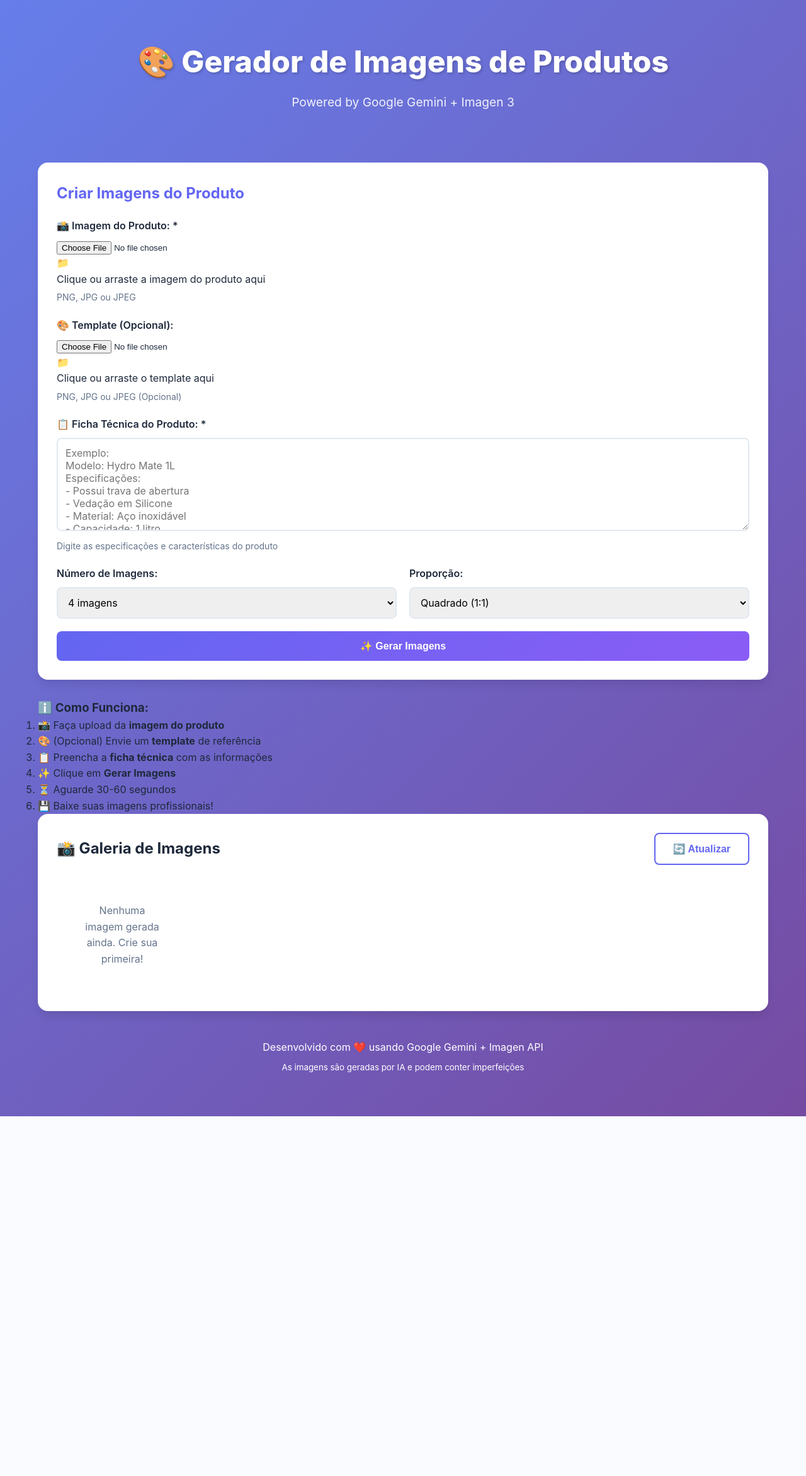
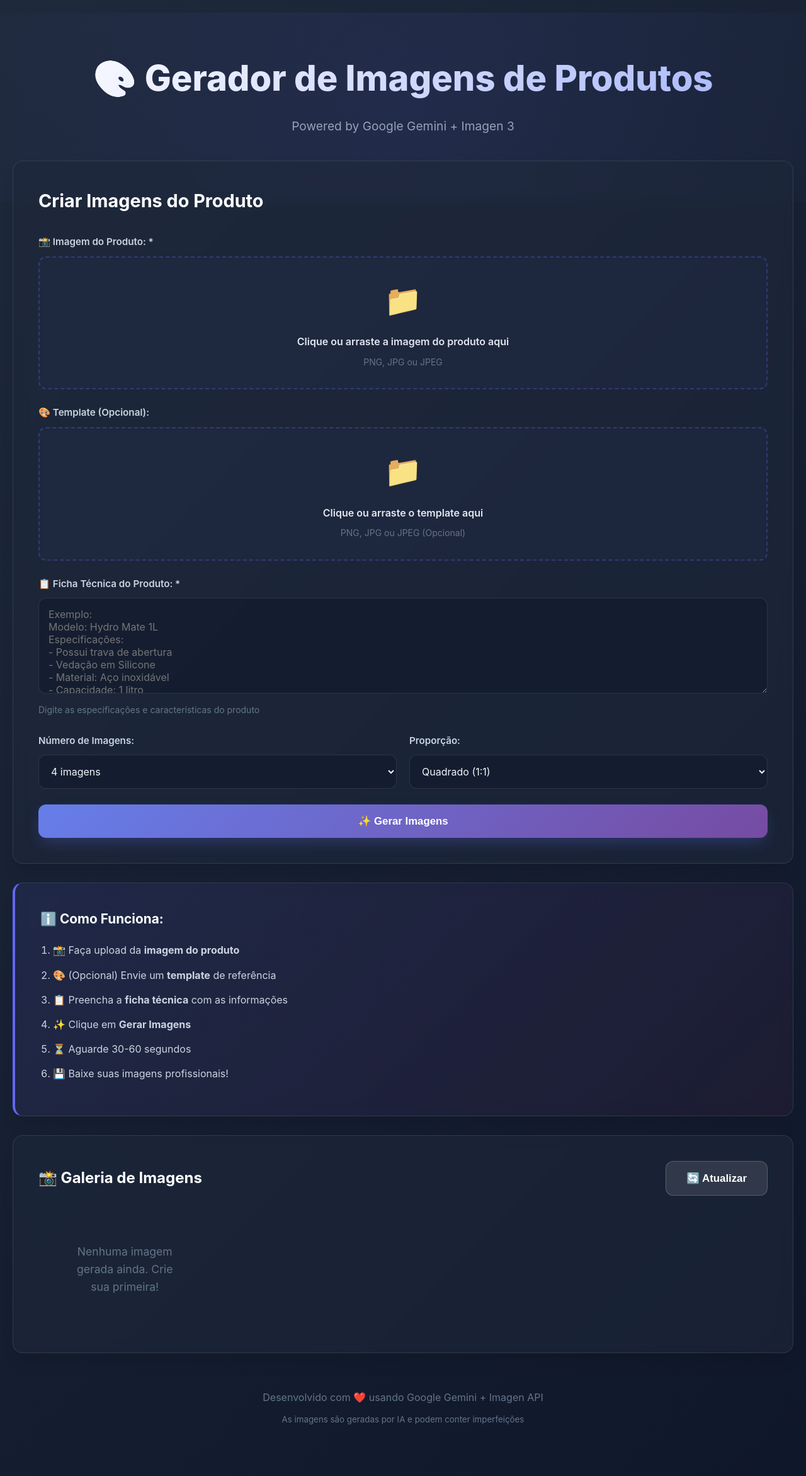
Before and after one commit to BHENZZ/geradorimagens, a Flask app: page / in a window 1280 px wide; the page is wider, and only the part inside the window is pictured. Shown: that part at 63% size. Before the commit the page ends 1772 px from the top of that part, so only its background shows below. Run offline with Flask 3, Linux system fonts and the light colour scheme; data that the repository does not hold is empty.

Commit message:
Update style.css

```diff
--- a/static/css/style.css
+++ b/static/css/style.css
@@ -6,104 +6,219 @@
 }
 
 :root {
-    --primary-color: #6366f1;
+    /* Cores MeliXpress Style */
+    --primary: #6366f1;
     --primary-dark: #4f46e5;
-    --secondary-color: #8b5cf6;
-    --success-color: #10b981;
-    --danger-color: #ef4444;
-    --dark-bg: #1e1b4b;
-    --light-bg: #f8fafc;
-    --card-bg: #ffffff;
-    --text-primary: #1e293b;
-    --text-secondary: #64748b;
-    --border-color: #e2e8f0;
+    --primary-light: #818cf8;
+    --secondary: #ec4899;
+    --success: #10b981;
+    --warning: #f59e0b;
+    --danger: #ef4444;
+
+    /* Neutros */
+    --dark: #0f172a;
+    --dark-alt: #1e293b;
+    --gray-900: #0f172a;
+    --gray-800: #1e293b;
+    --gray-700: #334155;
+    --gray-600: #475569;
+    --gray-500: #64748b;
+    --gray-400: #94a3b8;
+    --gray-300: #cbd5e1;
+    --gray-200: #e2e8f0;
+    --gray-100: #f1f5f9;
+    --white: #ffffff;
+
+    /* Gradientes */
+    --gradient-primary: linear-gradient(135deg, #667eea 0%, #764ba2 100%);
+    --gradient-dark: linear-gradient(135deg, #1e293b 0%, #0f172a 100%);
+    --gradient-card: linear-gradient(135deg, rgba(255,255,255,0.1) 0%, rgba(255,255,255,0.05) 100%);
+
+    /* Sombras */
+    --shadow-sm: 0 1px 2px 0 rgba(0, 0, 0, 0.05);
     --shadow: 0 4px 6px -1px rgba(0, 0, 0, 0.1);
-    --shadow-lg: 0 10px 15px -3px rgba(0, 0, 0, 0.1);
+    --shadow-md: 0 10px 15px -3px rgba(0, 0, 0, 0.1);
+    --shadow-lg: 0 20px 25px -5px rgba(0, 0, 0, 0.1);
+    --shadow-xl: 0 25px 50px -12px rgba(0, 0, 0, 0.25);
+
+    /* Bordas */
+    --radius-sm: 8px;
+    --radius: 12px;
+    --radius-lg: 16px;
+    --radius-xl: 24px;
 }
 
 body {
-    font-family: -apple-system, BlinkMacSystemFont, 'Segoe UI', Roboto, 'Helvetica Neue', Arial, sans-serif;
-    background: linear-gradient(135deg, #667eea 0%, #764ba2 100%);
+    font-family: 'Inter', -apple-system, BlinkMacSystemFont, 'Segoe UI', Roboto, sans-serif;
+    background: var(--gradient-dark);
     min-height: 100vh;
-    color: var(--text-primary);
+    color: var(--gray-100);
     line-height: 1.6;
 }
 
 .container {
-    max-width: 1200px;
+    max-width: 1400px;
     margin: 0 auto;
     padding: 20px;
 }
 
-/* Header */
+/* Header Moderno */
 header {
     text-align: center;
-    padding: 40px 20px;
-    color: white;
-    margin-bottom: 40px;
+    padding: 60px 20px 40px;
+    position: relative;
+}
+
+header::before {
+    content: '';
+    position: absolute;
+    top: 0;
+    left: 50%;
+    transform: translateX(-50%);
+    width: 200%;
+    height: 300px;
+    background: radial-gradient(circle, rgba(99, 102, 241, 0.1) 0%, transparent 70%);
+    pointer-events: none;
 }
 
 header h1 {
-    font-size: 3rem;
+    font-size: 3.5rem;
     font-weight: 800;
-    margin-bottom: 10px;
-    text-shadow: 2px 2px 4px rgba(0, 0, 0, 0.2);
+    background: linear-gradient(135deg, #fff 0%, #a5b4fc 100%);
+    -webkit-background-clip: text;
+    -webkit-text-fill-color: transparent;
+    background-clip: text;
+    margin-bottom: 15px;
+    position: relative;
 }
 
 .subtitle {
     font-size: 1.2rem;
-    opacity: 0.9;
+    color: var(--gray-400);
+    position: relative;
 }
 
-/* Cards */
-.form-card, .examples-card {
-    background: var(--card-bg);
-    border-radius: 16px;
-    padding: 30px;
+/* Cards Modernos */
+.form-card, .info-card {
+    background: rgba(30, 41, 59, 0.6);
+    backdrop-filter: blur(10px);
+    border: 1px solid rgba(255, 255, 255, 0.1);
+    border-radius: var(--radius-lg);
+    padding: 40px;
     margin-bottom: 30px;
     box-shadow: var(--shadow-lg);
+    transition: all 0.3s ease;
 }
 
-.form-card h2, .examples-card h3 {
-    color: var(--primary-color);
-    margin-bottom: 20px;
-    font-size: 1.5rem;
+.form-card:hover, .info-card:hover {
+    border-color: rgba(99, 102, 241, 0.3);
+    box-shadow: var(--shadow-xl);
+    transform: translateY(-2px);
+}
+
+.form-card h2 {
+    color: var(--white);
+    margin-bottom: 30px;
+    font-size: 1.8rem;
+    font-weight: 700;
 }
 
 /* Form Elements */
 .form-group {
-    margin-bottom: 20px;
+    margin-bottom: 25px;
 }
 
 .form-group label {
     display: block;
-    margin-bottom: 8px;
+    margin-bottom: 10px;
     font-weight: 600;
-    color: var(--text-primary);
+    color: var(--gray-300);
+    font-size: 0.95rem;
 }
 
+/* Upload Area */
+.upload-area {
+    position: relative;
+    border: 2px dashed rgba(99, 102, 241, 0.3);
+    border-radius: var(--radius);
+    padding: 30px;
+    text-align: center;
+    transition: all 0.3s;
+    cursor: pointer;
+    background: rgba(99, 102, 241, 0.03);
+}
+
+.upload-area:hover {
+    border-color: var(--primary);
+    background: rgba(99, 102, 241, 0.08);
+    transform: translateY(-2px);
+}
+
+.upload-area input[type="file"] {
+    position: absolute;
+    width: 100%;
+    height: 100%;
+    top: 0;
+    left: 0;
+    opacity: 0;
+    cursor: pointer;
+}
+
+.upload-placeholder {
+    pointer-events: none;
+}
+
+.upload-icon {
+    font-size: 3rem;
+    display: block;
+    margin-bottom: 15px;
+    filter: grayscale(20%);
+}
+
+.upload-placeholder p {
+    margin: 10px 0 5px;
+    font-weight: 600;
+    color: var(--gray-200);
+}
+
+.upload-placeholder small {
+    color: var(--gray-500);
+}
+
+.image-preview {
+    max-width: 100%;
+    max-height: 300px;
+    border-radius: var(--radius);
+    margin-top: 15px;
+    box-shadow: var(--shadow-md);
+}
+
+/* Textarea e Select */
 .form-group textarea,
 .form-group select {
     width: 100%;
-    padding: 12px;
-    border: 2px solid var(--border-color);
-    border-radius: 8px;
+    padding: 15px;
+    border: 1px solid rgba(255, 255, 255, 0.1);
+    border-radius: var(--radius);
     font-size: 1rem;
-    transition: border-color 0.3s, box-shadow 0.3s;
+    transition: all 0.3s;
     font-family: inherit;
+    background: rgba(15, 23, 42, 0.5);
+    color: var(--gray-100);
 }
 
 .form-group textarea:focus,
 .form-group select:focus {
     outline: none;
-    border-color: var(--primary-color);
+    border-color: var(--primary);
     box-shadow: 0 0 0 3px rgba(99, 102, 241, 0.1);
+    background: rgba(15, 23, 42, 0.8);
 }
 
 .form-group small {
     display: block;
-    margin-top: 5px;
-    color: var(--text-secondary);
+    margin-top: 8px;
+    color: var(--gray-500);
     font-size: 0.875rem;
 }
 
@@ -115,25 +230,28 @@ header h1 {
 
 /* Buttons */
 .btn-primary, .btn-secondary {
-    padding: 14px 28px;
+    padding: 16px 32px;
     border: none;
-    border-radius: 8px;
-    font-size: 1rem;
+    border-radius: var(--radius);
+    font-size: 1.05rem;
     font-weight: 600;
     cursor: pointer;
     transition: all 0.3s;
     display: inline-block;
+    position: relative;
+    overflow: hidden;
 }
 
 .btn-primary {
-    background: linear-gradient(135deg, var(--primary-color), var(--secondary-color));
+    background: var(--gradient-primary);
     color: white;
     width: 100%;
+    box-shadow: 0 10px 25px -5px rgba(99, 102, 241, 0.3);
 }
 
 .btn-primary:hover {
     transform: translateY(-2px);
-    box-shadow: var(--shadow-lg);
+    box-shadow: 0 15px 30px -5px rgba(99, 102, 241, 0.4);
 }
 
 .btn-primary:active {
@@ -147,69 +265,83 @@ header h1 {
 }
 
 .btn-secondary {
-    background: white;
-    color: var(--primary-color);
-    border: 2px solid var(--primary-color);
+    background: rgba(255, 255, 255, 0.1);
+    color: white;
+    border: 1px solid rgba(255, 255, 255, 0.2);
 }
 
 .btn-secondary:hover {
-    background: var(--primary-color);
-    color: white;
+    background: rgba(255, 255, 255, 0.15);
+    border-color: var(--primary);
 }
 
-/* Examples */
-.examples-grid {
-    display: grid;
-    grid-template-columns: repeat(auto-fit, minmax(200px, 1fr));
-    gap: 12px;
+/* Info Card */
+.info-card {
+    border-left: 4px solid var(--primary);
+    background: linear-gradient(135deg, rgba(99, 102, 241, 0.1) 0%, rgba(236, 72, 153, 0.05) 100%);
 }
 
-.example-btn {
-    padding: 12px 16px;
-    background: var(--light-bg);
-    border: 2px solid var(--border-color);
-    border-radius: 8px;
-    cursor: pointer;
-    transition: all 0.3s;
-    font-size: 0.9rem;
-    text-align: left;
+.info-card h3 {
+    color: var(--white);
+    margin-bottom: 20px;
+    font-size: 1.3rem;
 }
 
-.example-btn:hover {
-    background: var(--primary-color);
-    color: white;
-    border-color: var(--primary-color);
-    transform: translateY(-2px);
+.info-card ol {
+    margin-left: 20px;
+}
+
+.info-card li {
+    margin-bottom: 12px;
+    line-height: 1.7;
+    color: var(--gray-300);
+}
+
+.info-card p {
+    margin-top: 20px;
+    padding: 15px;
+    background: rgba(251, 191, 36, 0.1);
+    border-radius: var(--radius-sm);
+    border-left: 3px solid var(--warning);
+    color: var(--gray-200);
 }
 
 /* Results Section */
 .results-section {
-    background: var(--card-bg);
-    border-radius: 16px;
-    padding: 30px;
+    background: rgba(30, 41, 59, 0.6);
+    backdrop-filter: blur(10px);
+    border: 1px solid rgba(255, 255, 255, 0.1);
+    border-radius: var(--radius-lg);
+    padding: 40px;
     margin-bottom: 30px;
     box-shadow: var(--shadow-lg);
 }
 
+.results-section h2 {
+    color: var(--white);
+    margin-bottom: 25px;
+}
+
 .results-grid {
     display: grid;
-    grid-template-columns: repeat(auto-fill, minmax(280px, 1fr));
-    gap: 20px;
-    margin-top: 20px;
+    grid-template-columns: repeat(auto-fill, minmax(300px, 1fr));
+    gap: 25px;
+    margin-top: 25px;
 }
 
 .result-item {
     position: relative;
-    border-radius: 12px;
+    border-radius: var(--radius);
     overflow: hidden;
-    box-shadow: var(--shadow);
-    transition: transform 0.3s, box-shadow 0.3s;
+    box-shadow: var(--shadow-md);
+    transition: all 0.3s;
     cursor: pointer;
+    background: var(--dark-alt);
 }
 
 .result-item:hover {
-    transform: translateY(-5px);
-    box-shadow: var(--shadow-lg);
+    transform: translateY(-8px) scale(1.02);
+    box-shadow: var(--shadow-xl);
 }
 
 .result-item img {
@@ -223,8 +355,8 @@ header h1 {
     bottom: 0;
     left: 0;
     right: 0;
-    background: linear-gradient(to top, rgba(0,0,0,0.8), transparent);
-    padding: 15px;
+    background: linear-gradient(to top, rgba(15, 23, 42, 0.95), transparent);
+    padding: 20px;
     color: white;
     opacity: 0;
     transition: opacity 0.3s;
@@ -235,21 +367,30 @@ header h1 {
 }
 
 .download-btn {
-    background: var(--success-color);
+    background: var(--success);
     color: white;
     border: none;
-    padding: 8px 16px;
-    border-radius: 6px;
+    padding: 10px 20px;
+    border-radius: var(--radius-sm);
     cursor: pointer;
     font-size: 0.9rem;
-    margin-top: 8px;
+    font-weight: 600;
+    margin-top: 10px;
+    transition: all 0.3s;
+}
+
+.download-btn:hover {
+    background: #059669;
+    transform: scale(1.05);
 }
 
 /* Gallery */
 .gallery-section {
-    background: var(--card-bg);
-    border-radius: 16px;
-    padding: 30px;
+    background: rgba(30, 41, 59, 0.6);
+    backdrop-filter: blur(10px);
+    border: 1px solid rgba(255, 255, 255, 0.1);
+    border-radius: var(--radius-lg);
+    padding: 40px;
     box-shadow: var(--shadow-lg);
 }
 
@@ -257,26 +398,33 @@ header h1 {
     display: flex;
     justify-content: space-between;
     align-items: center;
-    margin-bottom: 20px;
+    margin-bottom: 25px;
+}
+
+.gallery-header h2 {
+    color: var(--white);
 }
 
 .gallery-grid {
     display: grid;
-    grid-template-columns: repeat(auto-fill, minmax(200px, 1fr));
-    gap: 15px;
+    grid-template-columns: repeat(auto-fill, minmax(220px, 1fr));
+    gap: 20px;
 }
 
 .gallery-item {
     position: relative;
     aspect-ratio: 1;
-    border-radius: 8px;
+    border-radius: var(--radius);
     overflow: hidden;
     cursor: pointer;
-    transition: transform 0.3s;
+    transition: all 0.3s;
+    box-shadow: var(--shadow);
 }
 
 .gallery-item:hover {
-    transform: scale(1.05);
+    transform: scale(1.08);
+    box-shadow: var(--shadow-lg);
+    z-index: 10;
 }
 
 .gallery-item img {
@@ -294,69 +442,76 @@ header h1 {
     top: 0;
     width: 100%;
     height: 100%;
-    background-color: rgba(0, 0, 0, 0.9);
+    background-color: rgba(0, 0, 0, 0.95);
+    backdrop-filter: blur(10px);
 }
 
 .modal-close {
     position: absolute;
-    top: 20px;
-    right: 40px;
+    top: 30px;
+    right: 50px;
     color: white;
-    font-size: 40px;
+    font-size: 50px;
     font-weight: bold;
     cursor: pointer;
     z-index: 1001;
+    transition: all 0.3s;
 }
 
 .modal-close:hover {
-    color: #ccc;
+    color: var(--primary);
+    transform: scale(1.1);
 }
 
 .modal-content {
     display: block;
-    margin: 80px auto 20px;
+    margin: 100px auto 20px;
     max-width: 90%;
     max-height: 70vh;
     object-fit: contain;
+    border-radius: var(--radius-lg);
+    box-shadow: var(--shadow-xl);
 }
 
 .modal-caption {
     text-align: center;
     color: white;
-    padding: 10px;
+    padding: 15px;
+    font-size: 1.1rem;
 }
 
 .modal-actions {
     text-align: center;
-    margin-top: 20px;
+    margin-top: 25px;
 }
 
 /* Footer */
 footer {
     text-align: center;
-    padding: 40px 20px;
-    color: white;
+    padding: 50px 20px;
+    color: var(--gray-500);
 }
 
 footer p {
-    margin: 5px 0;
+    margin: 8px 0;
 }
 
 /* Loading States */
 .loading-text {
     text-align: center;
-    color: var(--text-secondary);
-    padding: 40px;
+    color: var(--gray-500);
+    padding: 50px;
+    font-size: 1.1rem;
 }
 
 .spinner {
-    border: 3px solid var(--border-color);
-    border-top: 3px solid var(--primary-color);
+    border: 4px solid rgba(255, 255, 255, 0.1);
+    border-top: 4px solid var(--primary);
     border-radius: 50%;
-    width: 40px;
-    height: 40px;
+    width: 50px;
+    height: 50px;
     animation: spin 1s linear infinite;
-    margin: 20px auto;
+    margin: 30px auto;
 }
 
 @keyframes spin {
@@ -364,17 +519,51 @@ footer p {
     100% { transform: rotate(360deg); }
 }
 
+/* Animações */
+@keyframes fadeIn {
+    from {
+        opacity: 0;
+        transform: translateY(30px);
+    }
+    to {
+        opacity: 1;
+        transform: translateY(0);
+    }
+}
+
+.form-card, .info-card, .results-section, .gallery-section {
+    animation: fadeIn 0.6s ease-out;
+}
+
+/* Scrollbar */
+::-webkit-scrollbar {
+    width: 10px;
+}
+
+::-webkit-scrollbar-track {
+    background: var(--dark);
+}
+
+::-webkit-scrollbar-thumb {
+    background: var(--gray-700);
+    border-radius: 5px;
+}
+
+::-webkit-scrollbar-thumb:hover {
+    background: var(--primary);
+}
+
 /* Responsive */
 @media (max-width: 768px) {
     header h1 {
-        font-size: 2rem;
+        font-size: 2.2rem;
+    }
+
+    .subtitle {
+        font-size: 1rem;
     }
 
     .form-row {
-        grid-template-columns: 1fr;
-    }
-
-    .examples-grid {
         grid-template-columns: 1fr;
     }
 
@@ -387,20 +576,14 @@ footer p {
         flex-direction: column;
         gap: 15px;
     }
-}
 
-/* Animações */
-@keyframes fadeIn {
-    from {
-        opacity: 0;
-        transform: translateY(20px);
+    .form-card, .info-card, .results-section, .gallery-section {
+        padding: 25px;
     }
-    to {
-        opacity: 1;
-        transform: translateY(0);
+
+    .modal-close {
+        top: 15px;
+        right: 20px;
+        font-size: 35px;
     }
 }
-
-.form-card, .examples-card, .results-section, .gallery-section {
-    animation: fadeIn 0.5s ease-out;
-}
```
